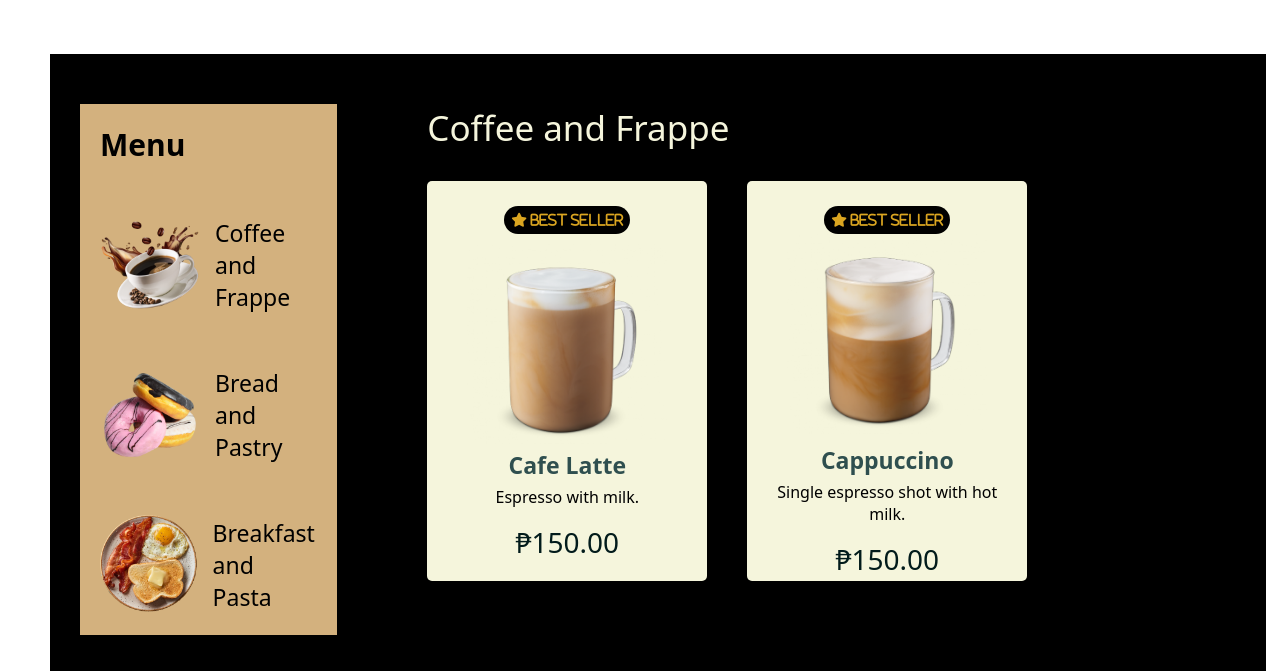
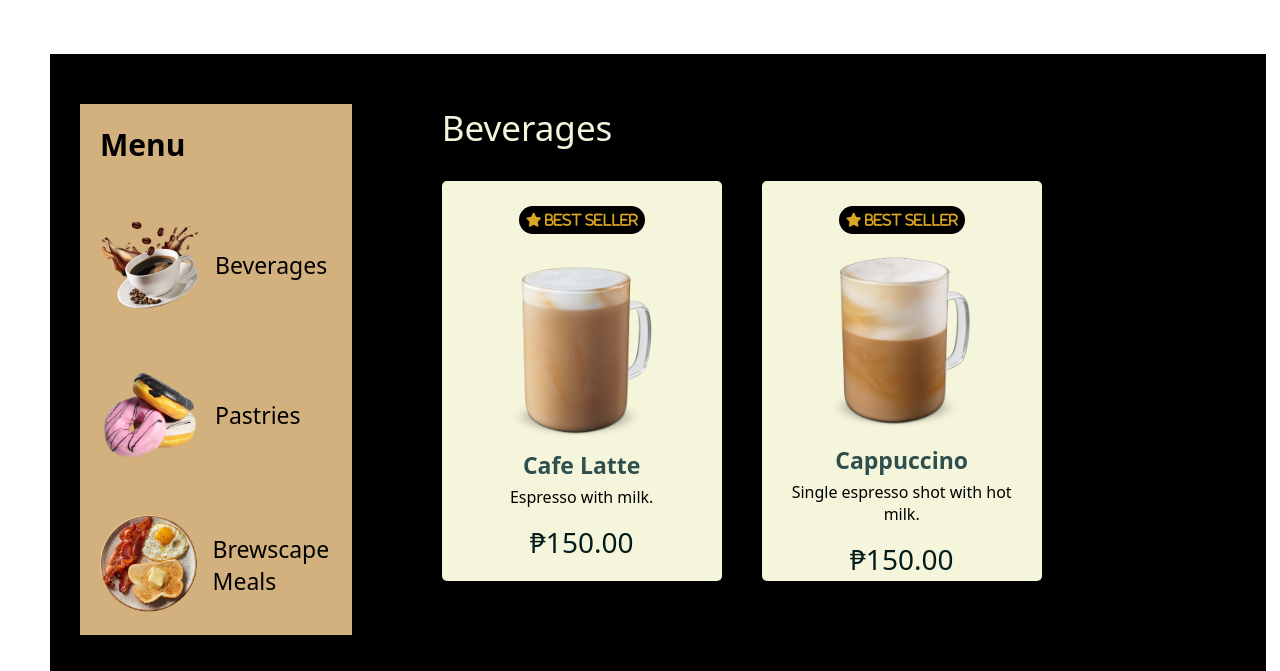
Before and after one commit to faizzabillonid/BREWSCAPE-NEW, a PHP site: page /menucoffee.php in a window 1280 px wide. Shown: the part 546-1217 px from the top of the page. Run offline with PHP 8.4, Linux system fonts and the light colour scheme; some libraries are stand-ins or nearby versions.

Commit message:
cleaning operations

```diff
--- a/Bars/footer.php
+++ b/Bars/footer.php
@@ -11,5 +11,5 @@
       </footer>
 
       <div class="loader">
-   <img id="loading" src="img/loadz.gif" alt="">
+   <img id="loading" src="img/loader2.gif" alt="">
 </div>
--- a/Bars/navbar.php
+++ b/Bars/navbar.php
@@ -9,7 +9,7 @@ $loggedIn = true;
         <li><a href="home.php">HOME</a></li>
         <li><a href="menucoffee.php">MENU</a></li>
         <li><a href="findstore.php">FIND A STORE</a></li>
-        <li><a href="about.php">ABOUT US</a></li>
+        <li><a href="about.php">ABOUT</a></li>
         <li><a href="#" onclick="showConfirmation(event);"><i class="fa-solid fa-bell-concierge fa-xs" style="color: #ffffff;"></i> DINE WITH US</a></li>
     </ul>
 </nav>
--- a/about.php
+++ b/about.php
@@ -4,7 +4,7 @@
     <meta charset="UTF-8">
     <meta http-equiv="X-UA-Compatible" content="IE=edge">
     <meta name="viewport" content="width=device-width, initial-scale=1.0">
-    <title>Brewscape</title>
+    <title>About</title>
     <link rel="stylesheet" href="https://cdnjs.cloudflare.com/ajax/libs/font-awesome/5.15.3/css/all.min.css" />
     <link rel="icon" href="img/Brewscape_Mug_white.png" >
     <link rel="stylesheet" href="css/about.css">
@@ -41,8 +41,8 @@
 
   <div class="about">
   <h1>Our Startup Location</h1>
-  <p>Our coffee shop is located in the heart of downtown, Butuan City. just a few blocks from the main square. Our address is 656 San Francisco Street Barangay Diego Silang, and we're situated in a charming old building with lots of character. You'll recognize us by our bright red awning and the smell of fresh coffee wafting out of our doors.</p>
-
+  <p>Our coffee shop is located in the heart of downtown, Butuan City. just a few blocks from the main square. Our main branch is located at San Francisco St. Barangay Diego Silang, and we're situated in a charming old building with lots of character. Brewscape also have 2 branches located at SM City Butuan and Watergate Hotel. You'll recognize us by our bright red awning and the smell of fresh coffee wafting out of our doors.</p>
+  <img class="aboutimg"src="img/about.jpg" alt="About Us" />
       </div>
       <hr style= "border-top: 3px solid #c5bdbd; margin: 50px;">
       <!--footer-->
--- a/css/style.css
+++ b/css/style.css
@@ -402,7 +402,7 @@ nav ul li a:hover {
     position: fixed;
     top: 0; left:0; right:0; bottom: 0;
     z-index: 1000000;
-    background-color: #E4D2C4;
+    background-color: #ffffff;
     display: flex;
     align-items: center;
     justify-content: center;
--- a/findstore.php
+++ b/findstore.php
@@ -17,8 +17,7 @@
 
             <?php include 'Bars/navbar.php';?>
 
-<iframe src="https://my.atlistmaps.com/map/42e208e9-22f2-44f8-8680-d993b5d11976?share=true" allow="geolocation 'self' https://my.atlistmaps.com" width="100%" height="1000px%" frameborder="0" scrolling="no" allowfullscreen></iframe>
-
+            <iframe src="https://my.atlist.com/map/53c26c62-b120-403b-88a1-a3cc92c287cd?share=true" allow="geolocation 'self' https://my.atlist.com" width="100%" height="1000px" frameborder="0" scrolling="no" allowfullscreen></iframe>
 
 
   <hr style= "border-top: 3px solid #c5bdbd; margin: 50px;">
--- a/menucoffee.php
+++ b/menucoffee.php
@@ -30,23 +30,23 @@
                 <div class="list-card">
                     <img src="img\home_coffee.png" style="width:100px; height: 100px;"
                      alt="list">
-                     <a href="#coffee" class="list-name">Coffee and Frappe</a>
+                     <a href="#coffee" class="list-name">Beverages</a>
                 </div>
                 <div class="list-card" id="Bread-list">
                     <img src="img\home_donut.png" style="width:100px; height: 100px;"
                      alt="list">
-                     <a href="#breads" class="list-name" >Bread and Pastry</a>
+                     <a href="#breads" class="list-name" >Pastries</a>
                 </div>
                 <div class="list-card">
                 <img src="img\home_breakfast.png" style="width:100px; height: 100px;"
                      alt="list">
-                     <a href="#breakfast" class="list-name">Breakfast and Pasta</a>
+                     <a href="#breakfast" class="list-name">Brewscape Meals</a>
                 </div>
             </div>
 
 
             <div id="food-container">
-                <p class="category-name" id="coffee">Coffee and Frappe</p>
+                <p class="category-name" id="coffee">Beverages</p>
                 <!-- ROW -->
                 <div class="row">
                     <!-- 1st card COFFEE -->
@@ -359,15 +358,14 @@
 
                 </div>
                             <!-- BREADS AND PASTRIES SECTION -->
-                            <p class="category-name" id="breads">Bread and Pastry</p>
+                            <p class="category-name" id="breads">Pastries</p>
                             <!-- ROW -->
                 <div class="row">
                         <!-- 1st card BREAD -->
                         <div class="col-sm-4">
                         <div id="item-card">
                             <div id="card-top">
-                                <i class="fa fa-star" id="rating">5</i>
-                                <i>BEST SELLER</i>
+                            <i class="fa fa-star" id="rating"> BEST SELLER </i>
                              <img src="img\menu_waffles1.png" alt="">
                          </div>
                              <div class="card-bottom">
@@ -381,8 +379,7 @@
                       <div class="col-sm-4">
                         <div id="item-card">
                             <div id="card-top">
-                                <i class="fa fa-star" id="rating">5</i>
-                                <i >BEST SELLER</i>
+                            <i class="fa fa-star" id="rating"> BEST SELLER </i>
                              <img src="img\menu_muffin.png" alt="">
                          </div>
                              <div class="card-bottom">
@@ -396,8 +393,7 @@
                         <div class="col-sm-4">
                         <div id="item-card">
                             <div id="card-top">
-                                <i class="fa fa-star" id="rating">5</i>
-                                <i >BEST SELLER</i>
+                            <i class="fa fa-star" id="rating"> BEST SELLER </i>
                              <img src="img\menu_cookie.png" alt="">
                          </div>
                              <div class="card-bottom">
@@ -576,14 +572,13 @@
                 </div>
 
                  <!-- BREAKFAST MEALS SECTION -->
-                 <p class="category-name" id="breakfast" style="margin-top: 80px;">Breakfast and Pasta</p>
+                 <p class="category-name" id="breakfast" style="margin-top: 80px;">Brewscape Meals</p>
                             <div class="row">
                        <!-- 1st card BREAD -->
                        <div class="col-sm-4">
                         <div id="item-card">
                             <div id="card-top">
-                                <i class="fa fa-star" id="rating">5</i>
-                                <i>BEST SELLER</i>
+                            <i class="fa fa-star" id="rating"> BEST SELLER </i>
                              <img src="img\menu_pancakes.png" alt="">
                          </div>
                              <div class="card-bottom">
@@ -599,8 +594,7 @@
                             <div class="col-sm-4">
                         <div id="item-card">
                             <div id="card-top">
-                                <i class="fa fa-star" id="rating">5</i>
-                                <i >BEST SELLER</i>
+                            <i class="fa fa-star" id="rating"> BEST SELLER </i>
                              <img src="img\menu_englishbreakfast.png" style="width: 180px; height:180px; margin-top: 20px" alt="">
                          </div>
                              <div class="card-bottom">
```
Also changed, not shown: other parts of menucoffee.php (+29 -30 lines), img/about.jpg (added), img/loader2.gif (added).
